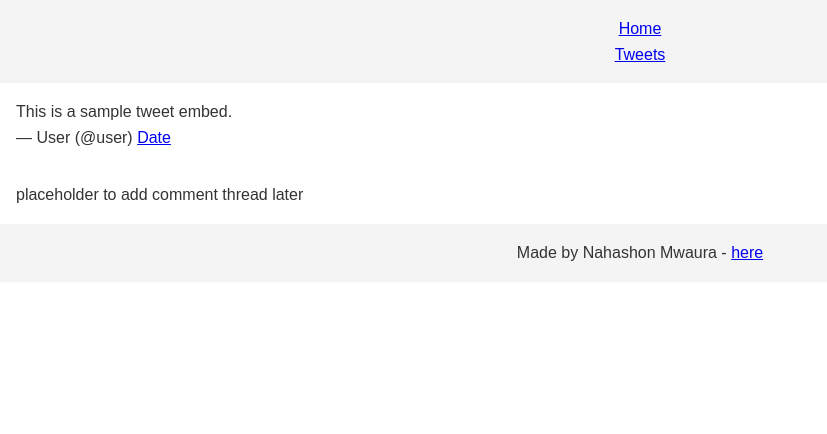
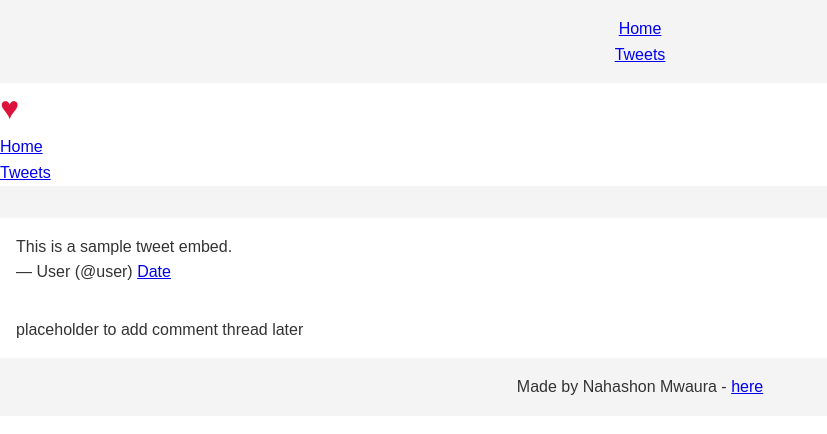
Before and after one commit to nash052842/alx_html_css, a plain HTML site: page tweets.html in a window 1280 px wide. Shown: the whole page, without its empty margins (0-827 px from the left). Drawn offline with Linux system fonts and the light colour scheme.

Commit message:
third commit

```diff
--- a/styles.css
+++ b/styles.css
@@ -37,3 +37,9 @@ header, footer {
     padding: 1rem 0;
     text-align: center;
 }
+.logo {
+    font-size: 2rem;
+    font-weight: bold;
+    color: crimson;
+    margin-right: 1rem;
+}
--- a/tweets.html
+++ b/tweets.html
@@ -15,6 +15,17 @@
 <li><a href="tweets.html">Tweets</a></li>
 </ul>
 </header>
+    <nav>
+        <ul>
+            <!-- logo character -->
+             <li class="logo">&hearts;</li>
+            <li><a href="index.html">Home</a></li>
+            <li><a href="tweets.html">Tweets</a></li>
+        </ul>
+    </nav>
+<header>
+
+</header>
 <main>
 <article>
 <blockquote class="twitter-tweet">
```
Also changed, not shown: index.html (+6 -2 lines).
